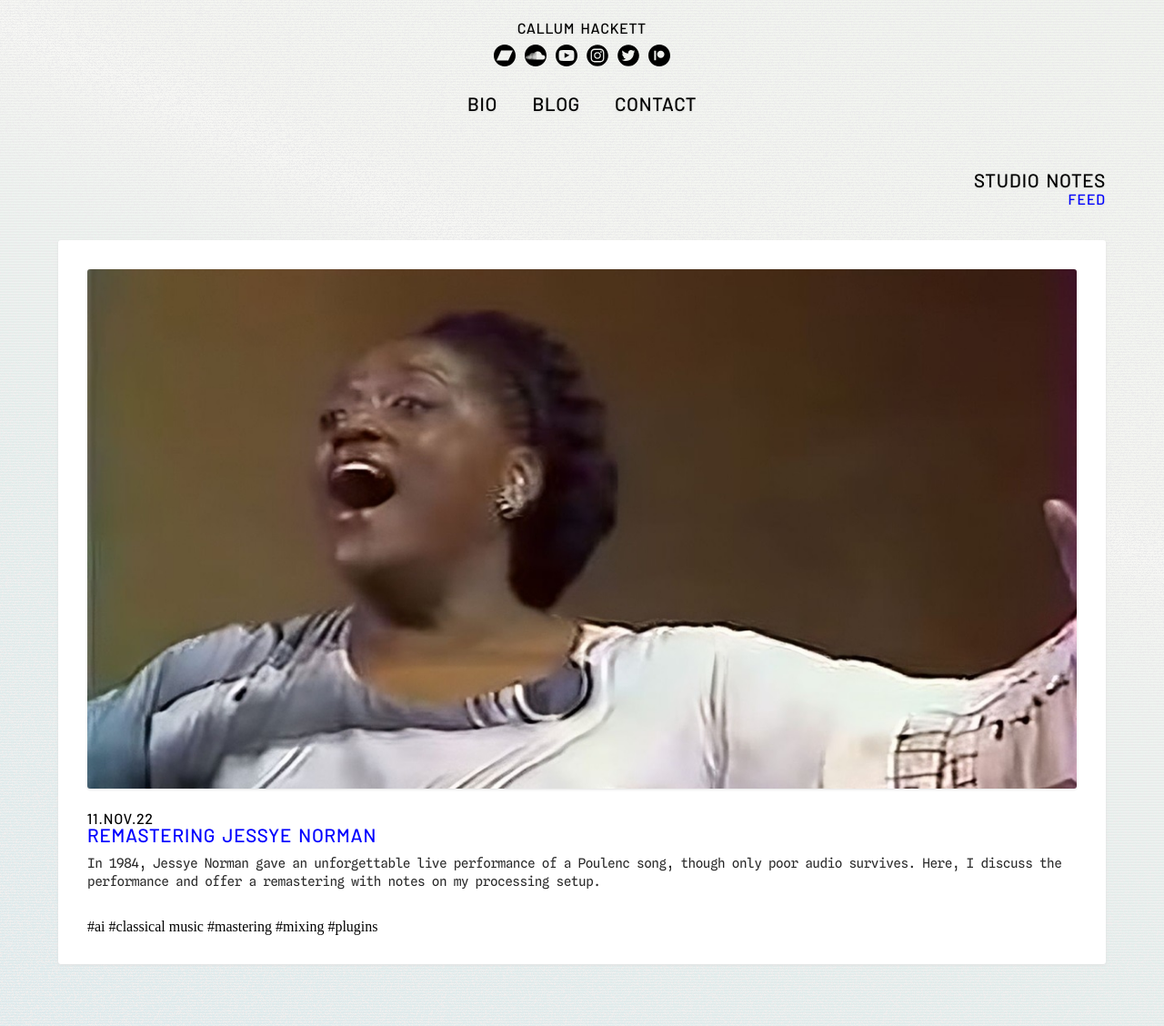
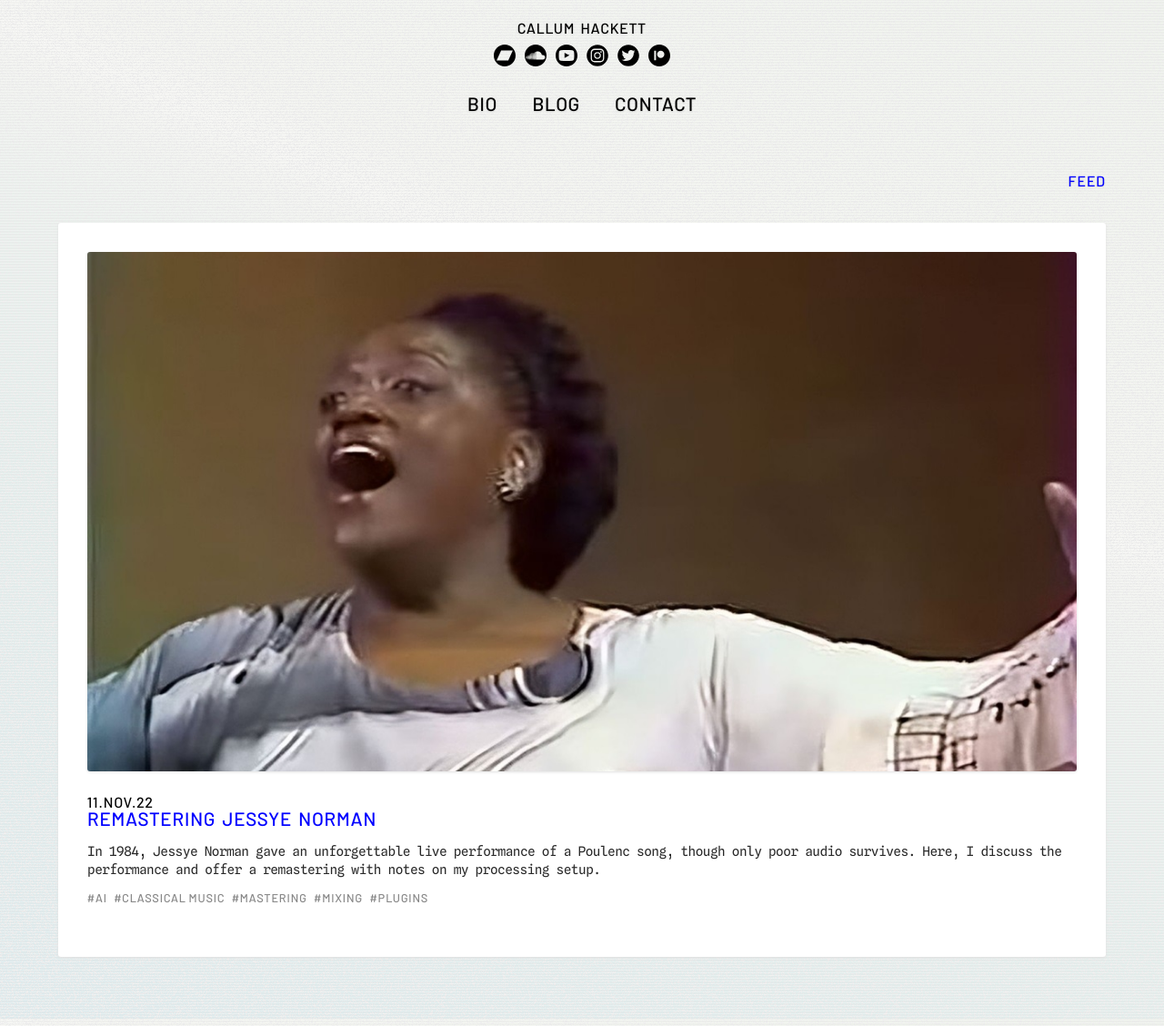
Before and after one commit to callumhackett/callumhackett.github.io, a Jekyll site: the page built from studio_notes.md, in a window 1280 px wide. Shown: the whole page at 91% size. Built offline with Jekyll 4.4.1, drawn with Linux system fonts in a browser that asks for light colours.

Commit message:
code tidy up

```diff
--- a/_includes/post_index.html
+++ b/_includes/post_index.html
@@ -1,7 +1,7 @@
 <div id="post-index">
     {%- for post in site.posts -%}
     {% include post_index_entry.html date=post.date title=post.title url=post.url image=post.image description=post.description %}
-    <div id="post-index-entry-tags">
+    <div class="post-index-entry-tags post-tags">
     {%- for tag in post.tags -%}
     {% include tag_formatter.html tag=tag %}&#32;
     {%- endfor -%}
--- a/_includes/tag_formatter.html
+++ b/_includes/tag_formatter.html
@@ -1,4 +1,4 @@
 {%- capture tag -%}
 {{ include.tag }}
 {%- endcapture -%}
-#{{ tag | replace: "-", " " | smartify }}
+<span class="post-tag">#{{ tag | replace: "-", " " | smartify }}</span>
--- a/_layouts/page.html
+++ b/_layouts/page.html
@@ -1,16 +1,16 @@
 {% capture main-content %}
 <div id="sidebar">
+    {%- unless page.id -%}
+    <div id="sidebar-title">{{ page.title | smartify }}</div>
+    {%- if page.title == 'Studio Notes' -%}
+    <div id="feed-link"><a href="{{ site.url }}/feed.xml">Feed</a></div>
+    {%- endif -%}
+    {%- endunless -%}
     {%- if page.id -%}
     <div id="sidebar-title">Studio Notes</div>
     <div id="feed-link"><a href="{{ site.url }}/feed.xml">Feed</a></div>
     {%- endif -%}
-    {%- unless page.id -%}
-    <div id="sidebar-title">{{ page.title | smartify }}</div>
-    {%- endunless -%}
-    {%- if page.title == 'Studio Notes' -%}
-    <div id="feed-link"><a href="{{ site.url }}/feed.xml">Feed</a></div>
-    {%- endif -%}
-    <div id="post-tags" class="post-tags-full-screen">
+    <div id="sidebar-post-tags" class="post-tags">
     {%- for tag in page.tags -%}
     {% include tag_formatter.html tag=tag %}<br/>
     {%- endfor -%}
@@ -25,7 +25,7 @@
     {% include giscus_comments.html reactions="1" %}
     {%- endif -%}
 </div>
-<div id="post-tags" class="post-tags-small-screen">
+<div id="mobile-post-tags" class="post-tags">
     {%- for tag in page.tags -%}
     #{{ tag | replace: "-", " " | smartify }}&#32;
     {%- endfor -%}
--- a/assets/css/core.css
+++ b/assets/css/core.css
@@ -92,7 +92,7 @@
 }
 
 /* Font Families */
-#header, #navigation, #sidebar, #post-date, .post-index-entry-date, #post-tags, h1, h2, h3 {
+#header, #navigation, #sidebar, #post-date, .post-tags, .post-index-entry-date, .post-index-entry-tags, h1, h2, h3 {
     font-family: 'barlow', 'futura', sans-serif;
     color: var(--title-color);
     font-weight: var(--title-weight);
--- a/assets/css/page.css
+++ b/assets/css/page.css
@@ -47,39 +47,51 @@
 #page-content h1 {
     margin: 0 0 0.5em 0;
 }
-.post-title h1 {
-    margin: 0 0 0.75em 0 !important;
-}
 #page-content h2 {
     margin: 1.5em 0 0.25em 0 !important;
 }
 .post-index-entry {
     display: inline-block;
     clear: both;
+    padding-bottom: calc(var(--body-padding) /2);
+}
+.post-index-entry-date {
+    font-size: var(--title-small-size);
+    line-height: var(--title-line-height);
+}
+.post-index-entry-title h1 {
+    margin: 0 0 0.75em 0 !important;
+}
+.post-index-entry p {
+    text-align: left !important;
+}
+.post-index-entry-tags {
+    color: #888;
+    font-size: 0.8em;
+    line-height: var(--title-line-height);
     padding-bottom: var(--body-padding);
+}
+#post-index .post-tag {
+    padding-right: 5px;
 }
 .post-index-entry:last-child {
     padding-bottom: 0 !important;
 }
-.post-index-entry p {
-    text-align: left !important;
+#page-content img {
+    box-shadow: 0px 1px 3px var(--shadow-light);
 }
 audio {
     margin-block-end: var(--body-font-size);
-}
-#page-content img {
-    box-shadow: 0px 1px 3px var(--shadow-light);
-}
-.post-index-entry-date {
-    font-size: var(--title-small-size);
-    line-height: var(--title-line-height);
 }
 @media screen and (min-width: 1366px) {
     #page-content p {
         text-align: justify;
     }
     .youtube {
-        margin: 0em 0 calc(var(--body-font-size) / 2) calc(var(--body-font-size) * -1);
+        margin-top: calc(var(--body-padding) * 0.75);
+        margin-right: 0;
+        margin-bottom: calc(var(--body-padding) * 0.75);
+        margin-left: calc(var(--body-padding) * -1);
     }
     .youtube iframe {
         width: var(--grid-body-width); /* this should be the same as the large cell width */
@@ -87,22 +99,19 @@
     }
     #post-index img, #bio-pic {
         float: left;
-        margin-right: var(--body-line-height);
+        margin-right: calc(var(--body-padding) /2);
         width: var(--body-img-width);
+    }
+    #mobile-post-tags {
+        display: none !important;
     }
 }
 @media screen and (max-width: 1365px) {
-    .post-tags-small-screen {
-        padding: var(--body-padding) var(--body-padding) 0 var(--body-padding);
-    }
-    .post-tags-full-screen {
-        display: none !important;
-    }
     .youtube {
         position: relative;
         width: 100%;
         height: 0;
-        padding-bottom: 56.25%;
+        padding-bottom: calc(100% / 1.77778);
         margin: 0 0 1em 0;
     }
     .youtube iframe {
@@ -120,6 +129,9 @@
         margin: 0 0 var(--body-line-height);
         width: 100%;
     }
+    #mobile-post-tags {
+        padding: var(--body-padding) var(--body-padding) 0 var(--body-padding);
+    }
 }
 
 /* Sidebar Elements */
@@ -131,8 +143,21 @@
     font-size: var(--title-large-size);
     line-height: var(--title-line-height);
 }
-#post-tags {
+#feed-link {
+    font-size: var(--title-small-size);
+    line-height: var(--body-line-height);
+}
+#sidebar-post-tags {
     font-size: var(--title-small-size);
     text-shadow: var(--title-shadow);
     line-height: var(--body-line-height);
+    padding-top: var(--grid-gap-size);
 }
+.post-tags {
+    word-spacing: -1px;
+}
+@media screen and (max-width: 1365px) {
+    #sidebar-title, #sidebar-post-tags {
+        display: none !important;
+    }
+}
```
